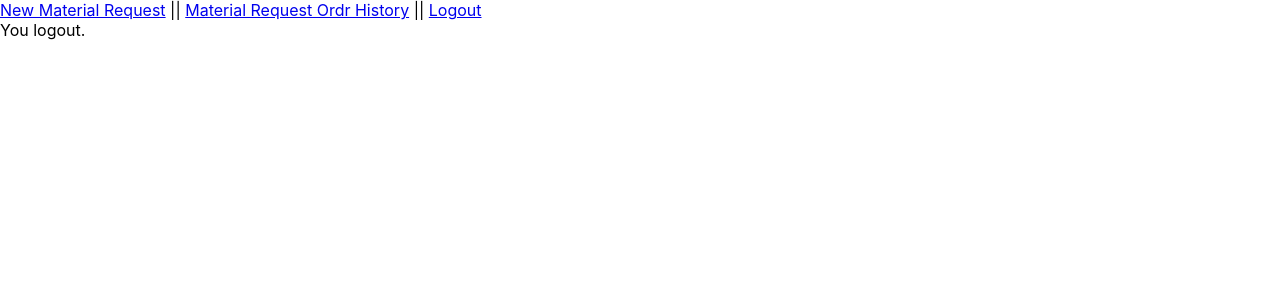
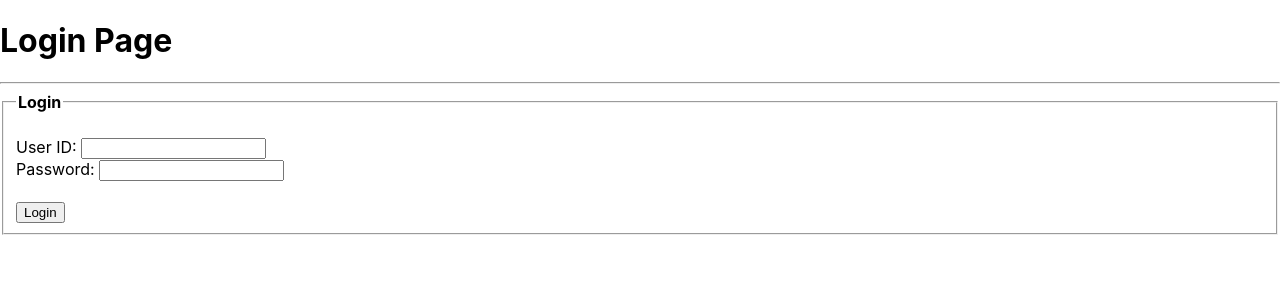
Before and after one commit to AlMuhannaMH/Warehouse-Solution, a React (Create React App) app: page /logout in a window 1280 px wide. Shown: the top 300 px of the page. Built offline with nearby package versions, Linux system fonts and the light colour scheme.

Commit message:
Add login function, need to add localStorage and sessionStorage.

```diff
--- a/src/App.js
+++ b/src/App.js
@@ -1,34 +1,37 @@
 import React from 'react';
 import LoginPage from './components/LoginPage';
-import NewMRO from './components/NewMaterialRequest';
+import WelcomePage from './components/WelcomePage';
+// import NewMRO from './components/NewMaterialRequest';
 // import DisplayMRO from './components/DisplayMaterialRequest';
-import AllMRO from './components/MROHistory';
-import Logout from './components/Logout';
-import { BrowserRouter as Router, Route, Link } from 'react-router-dom';
+// import AllMRO from './components/MROHistory';
+// import Logout from './components/Logout';
+import { BrowserRouter, Route, Switch } from 'react-router-dom';
 
 export default class App extends React.Component {
   render() {
 
     return (
-      <Router>
+      <BrowserRouter>
         <div>
           {/* <List todos={this.state.todos} /> */}
 
           {/* <h3>App</h3> */}
-          <nav>
+          {/* <nav>
             <Link to="/newMRO">New Material Request</Link>
             {'  ||  '}
             <Link to="/myhistory">Material Request Ordr History</Link>
             {'  ||  '}
             <Link to="/Logout">Logout</Link>
-          </nav>
-
-          <Route exact path="/" component={LoginPage} />
-          <Route path="/newMRO" component={NewMRO} />
-          <Route path="/myhistory" component={AllMRO} />
-          <Route path="/Logout" component={Logout} />
+          </nav> */}
+          <Switch>
+            <Route exact path="/" component={LoginPage} />
+            <Route path="/welcome/:userid" component={WelcomePage} />
+            <Route path="/logout" component={LoginPage} />
+            {/* <Route path="/newMRO" component={NewMRO} /> */}
+            {/* <Route path="/myhistory" component={AllMRO} /> */}
+          </Switch>
         </div>
-      </Router>
+      </BrowserRouter>
     );
   }
 }
--- a/src/components/LoginPage.js
+++ b/src/components/LoginPage.js
@@ -1,58 +1,53 @@
 import React from 'react';
+import {
+    withRouter
+} from 'react-router-dom'
 
 export default class LoginPage extends React.Component {
     constructor(props) {
         super(props);
 
         this.state = {
-            // toDoItems: [
-            //     'Build a todo App',
-            //     'Go home and plan to take over the world!',
-            //     'Make a list of stuff to do',
-            //     'Have some Ice Cream! :)',
-            // ],
-            newItem: '',
+            isInvalid: false,
         };
     }
 
     validateLogin = (e) => {
         e.preventDefault();
-        console.log('Add Item!');
-        console.log(this.state.newItem);
+        const userId = e.target.elements.userId.value
+        const paswd = e.target.elements.paswd.value
 
-        this.setState({
-            newItem: ''
-        });
+        if ((userId == 5495) && (paswd == 'q123')) {
+            this.props.history.push('/welcome' + { userId })
+        } else {
+            this.setState({
+                isInvalid: true
+            });
+        }
+
     }
 
-    onTextBoxChange = (e) => {
-        console.log('On Text Change', e.target.value);
-
-        this.setState({
-            newItem: e.target.value
-        });
-    }
 
     render() {
+        const errMsg = this.state.isInvalid ? 'invald information' : ''
         return (
             <>
                 <h1>Login Page</h1>
                 <hr />
-                <form action="" onSubmit={() => this.validateLogin()}>
+
+                <form method="post" onSubmit={(e) => this.validateLogin(e)}>
                     <fieldset>
                         <legend><strong>Login</strong></legend>
+                        {errMsg}
+                        <br />
                         <label htmlFor="userId">User ID: </label>
-                        <input type="text" id="userId"
-                            Change={this.onTextBoxChange}
-                            defaultValue='5495' />
+                        <input type="text" name="userId" />
                         <br />
-                        <label htmlFor="userId">Password: </label>
-                        <input type="text" id="userId"
-                            Change={this.onTextBoxChange}
-                            defaultValue='5495' />
+                        <label htmlFor="paswd">Password: </label>
+                        <input type="password" name="paswd" />
                         <br />
                         <br />
-                        <input type="submit" defaultValue="Login" name="submit" />
+                        <input type="submit" Value="Login" name="submit" />
                     </fieldset>
                 </form>
             </>
--- a/src/components/Logout.js
+++ /dev/null
@@ -1,10 +0,0 @@
-import React from 'react'
-
-const Logout = () => {
-    return (
-        <div>
-            You logout.
-        </div>
-    )
-}
-export default Logout
--- /dev/null
+++ b/src/components/WelcomePage.js
@@ -0,0 +1,20 @@
+import React from 'react';
+
+export default class welcomePage extends React.Component {
+
+    handelUserLogout = () => {
+        this.props.history.push('/logout')
+    }
+
+    render() {
+        const { userId } = this.props.match
+        console.log(userId);
+        return (
+            <>
+                <h1>welcome {userId}</h1>
+                <hr />
+                <button onClick={() => this.handelUserLogout()}>Logout</button>
+            </>
+        );
+    }
+}
```
Also changed, not shown: src/components/Nav.js (added, +19 -0 lines).
